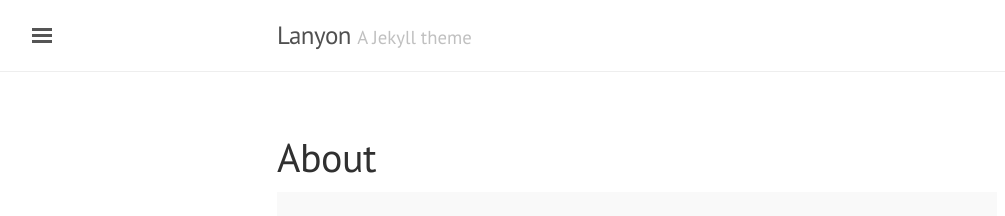
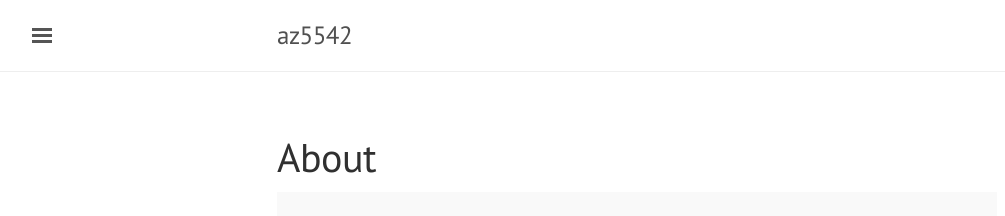
Before and after one commit to an042/az5542, a Jekyll site: the page built from docs/about.md, in a window 1280 px wide. Shown: the top 216 px of the page, without its empty margins (3-1008 px from the left). Built offline with Jekyll 4.4.1, drawn with Linux system fonts in a browser that asks for light colours; some of the changed lines change nothing that is shown.

Commit message:
Update _config.yml

```diff
--- a/docs/_config.yml
+++ b/docs/_config.yml
@@ -5,18 +5,18 @@ permalink:           pretty
 relative_permalinks: true
 
 # Setup
-title:               Lanyon
-tagline:             'A Jekyll theme'
-description:         'A reserved <a href="http://jekyllrb.com" target="_blank">Jekyll</a> theme that places the utmost gravity on content with a hidden drawer. Made by <a href="https://twitter.com/mdo" target="_blank">@mdo</a>.'
-url:                 http://lanyon.getpoole.com
-baseurl:             ''
-paginate:            5
+#title:               Lanyon
+#tagline:             'A Jekyll theme'
+#description:         'A reserved <a href="http://jekyllrb.com" target="_blank">Jekyll</a> theme that places the utmost gravity on content with a hidden drawer. Made by <a href="https://twitter.com/mdo" target="_blank">@mdo</a>.'
+#url:                 http://lanyon.getpoole.com
+#baseurl:             ''
+#paginate:            5
 
 # About/contact
-author:
-  name:              Mark Otto
-  url:               https://twitter.com/mdo
-  email:             markdotto@gmail.com
+#author:
+#  name:              Mark Otto
+#  url:               https://twitter.com/mdo
+#  email:             markdotto@gmail.com
 
 # Custom vars
 version:             1.0.0
```
